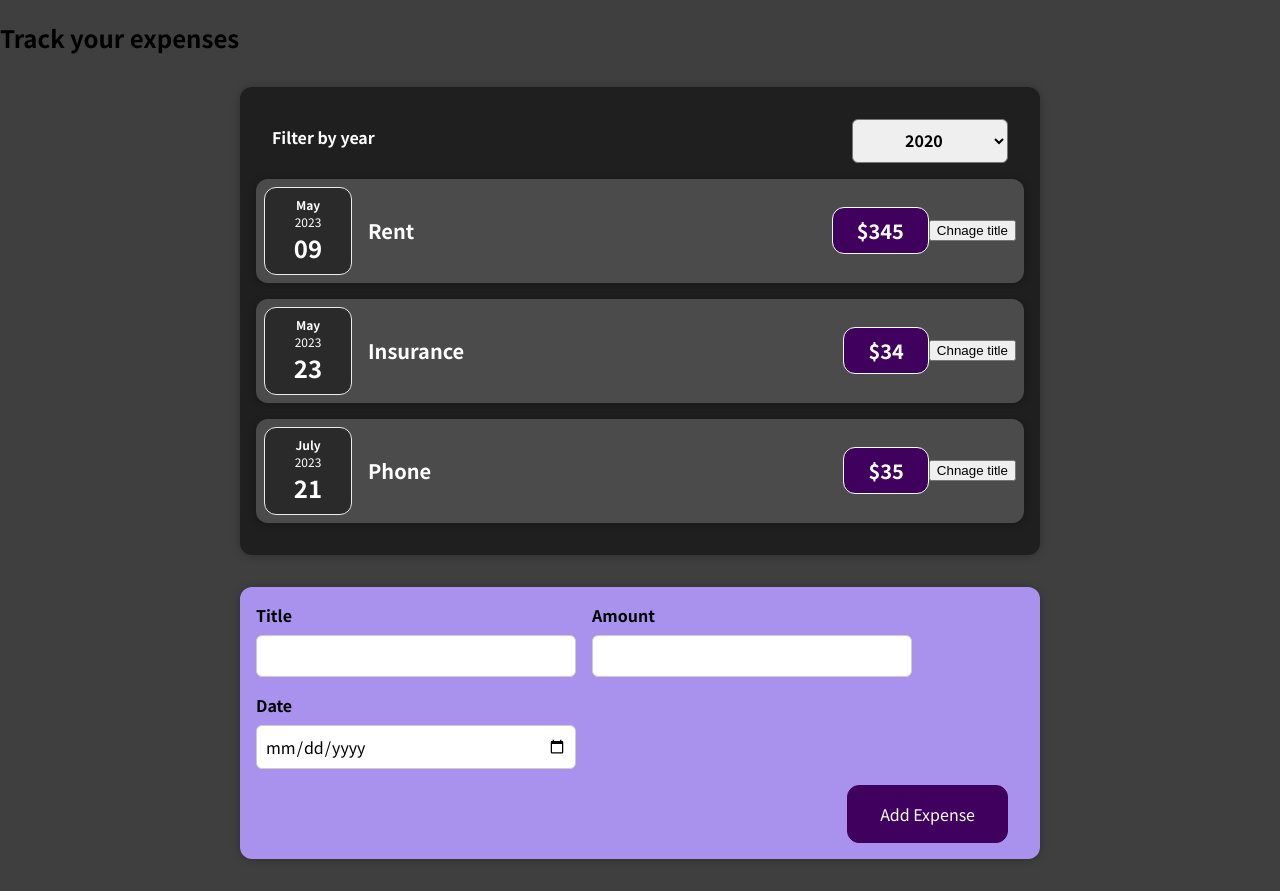
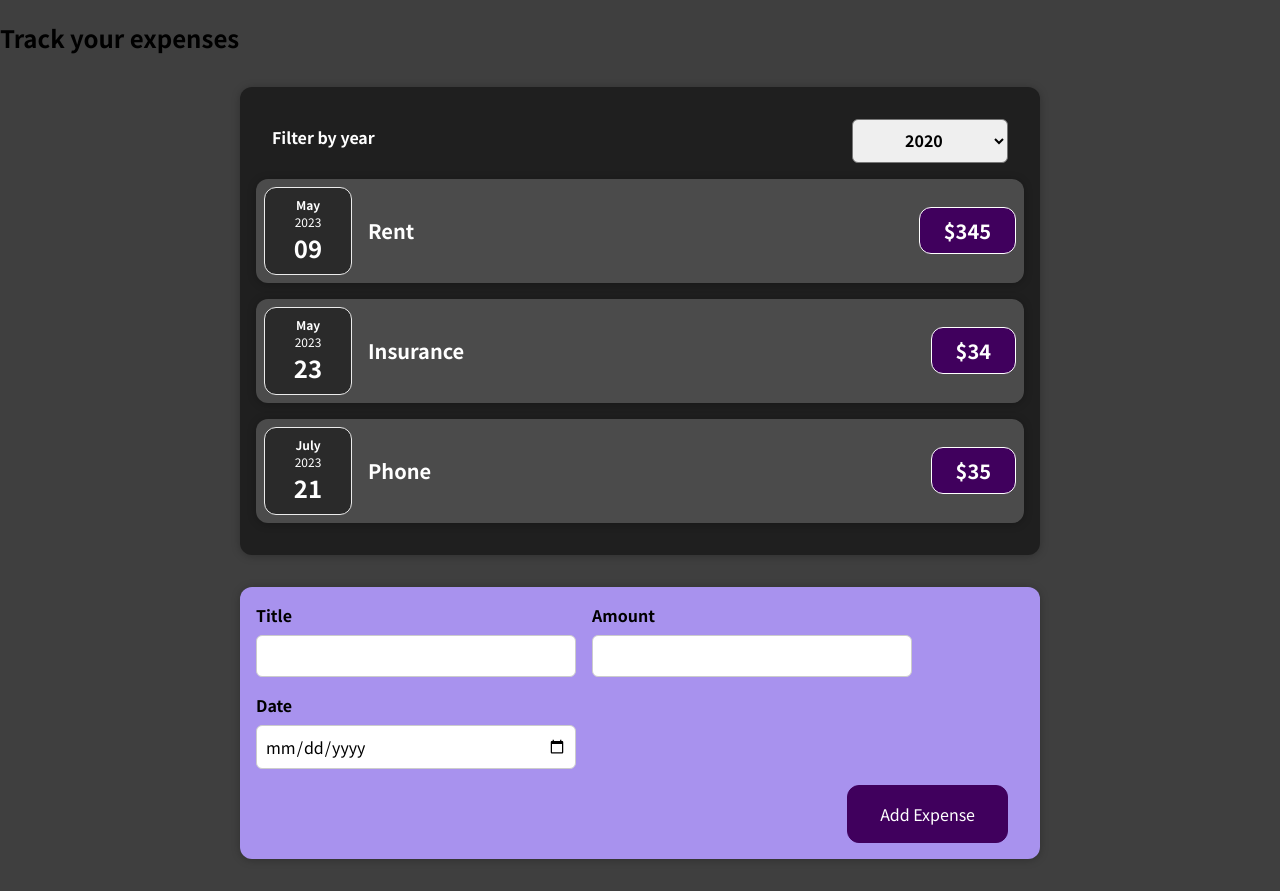
Before and after one commit to erhaneth/react-complete-training, a React (Create React App) app: page / in a window 1280 px wide. Built offline with nearby package versions, Linux system fonts and the light colour scheme.

Commit message:
took out dumb component

```diff
--- a/src/components/expenses/ExpenseItem.js
+++ b/src/components/expenses/ExpenseItem.js
@@ -1,22 +1,16 @@
-import React, { useState } from "react";
+import React from "react";
 import ExpenseDate from "./ExpenseDate";
 import Card from "../UI/Card";
 import "./ExpenseItem.css";
 
 const ExpenseItem = (props) => {
-  const [title, setTitle] = useState(props.title);
-  console.log("Expense item updated!");
-  const clickHandler = () => {
-    setTitle("updated");
-  };
   return (
     <Card className="expense-item">
       <ExpenseDate date={props.date} />
       <div className="expense-item__description">
-        <h2>{title}</h2>
+        <h2>{props.title}</h2>
         <div className="expense-item__price">${props.amount}</div>
       </div>
-      <button onClick={clickHandler}>Chnage title</button>
     </Card>
   );
 };
```
